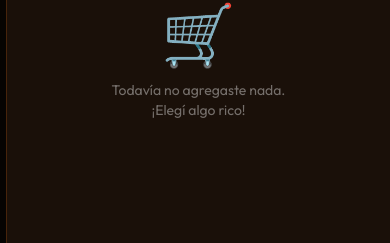
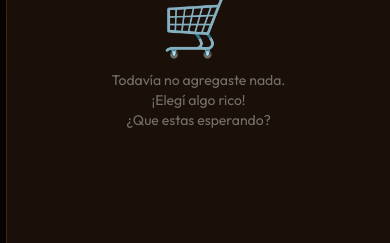
Before and after one commit to chavow5/catalogo, a React (Vite) app: page / in a window 390 px wide. Both pictures are taken after a click on the button 353 px from the left and 33 px from the top of the page. Shown: the part 395-638 px from the top of the page. Built offline with nearby package versions, Linux system fonts and the light colour scheme.

Commit message:
add Comentarios

```diff
--- a/index.html
+++ b/index.html
@@ -6,7 +6,7 @@
     <meta name="viewport" content="width=device-width, initial-scale=1.0" />
     <!-- SEO básico -->
     <meta name="description" content="Carta digital de La Huella — empanadas y pizzas artesanales. Pedí por WhatsApp." />
-    <title>La Huella | Carta Digital</title>
+    <title>La Huella | Catalogo Digital</title>
     <!-- Fuente Outfit de Google Fonts -->
     <link rel="preconnect" href="https://fonts.googleapis.com" />
     <link rel="preconnect" href="https://fonts.gstatic.com" crossorigin />
--- a/src/components/CartSidebar.jsx
+++ b/src/components/CartSidebar.jsx
@@ -2,6 +2,13 @@ import { motion, AnimatePresence } from "framer-motion"
 import { FiX, FiTrash2, FiPlus, FiMinus } from "react-icons/fi"
 import { FaWhatsapp } from "react-icons/fa"
 import { useCarrito } from "../context/CarritoContext"
+
+/*
+Carrito de Compras
+Muestra los productos agregados al carrito
+Permite modificar cantidades, eliminar items, vaciar el carrito
+y hacer el pedido directamente por WhatsApp.
+*/
 
 const CartSidebar = () => {
   const {
@@ -16,6 +23,7 @@ const CartSidebar = () => {
     infoPromoActivada,
   } = useCarrito()
 
+  // Llama a la función de WhatsApp
   const handlePedir = () => {
     pedirPorWhatsapp()
   }
@@ -61,7 +69,7 @@ const CartSidebar = () => {
                 // carrito vacío
                 <div className="flex flex-col items-center justify-center h-full gap-4 text-center">
                   <span className="text-6xl">🛒</span>
-                  <p className="text-white/40 text-sm">Todavía no agregaste nada.<br />¡Elegí algo rico!</p>
+                  <p className="text-white/40 text-sm">Todavía no agregaste nada.<br />¡Elegí algo rico!<br />¿Que estas esperando?</p>
                 </div>
               ) : (
                 <AnimatePresence>
@@ -123,7 +131,8 @@ const CartSidebar = () => {
                           <FiTrash2 size={14} />
                         </button>
                       </motion.div>
-                  )})}
+                    )
+                  })}
                 </AnimatePresence>
               )}
             </div>
--- a/src/components/CategoryTabs.jsx
+++ b/src/components/CategoryTabs.jsx
@@ -1,11 +1,22 @@
 import { motion } from "framer-motion"
+
+/*filtro de productos por categorías
+
+ Muestra tabs con las categorías del menú.
+ Al hacer clic en uno, se actualiza la categoría
+
+ Props:
+   - categorias: array de objetos { id, nombre, emoji }
+   - categoriaActivaId: id de la categoría actualmente seleccionada
+   - setCategoriaActivaId: función para cambiar la categoría activa
+*/
 
 const CategoryTabs = ({ categorias, categoriaActivaId, setCategoriaActivaId }) => {
   if (!categorias || categorias.length === 0) return null
 
   return (
     <div className="flex justify-center mb-8 px-4 relative z-20">
-      <div className="bg-oscuro-700 p-1 rounded-2xl flex gap-1 border border-white/5 overflow-x-auto snap-x scrollbar-hide">
+      <div className="bg-oscuro-700/50 backdrop-blur-md p-1.5 rounded-2xl flex flex-wrap justify-center gap-1.5 border border-white/10 shadow-xl max-w-full">
 
         {categorias.map((cat) => {
           const activo = categoriaActivaId === cat.id
@@ -13,7 +24,7 @@ const CategoryTabs = ({ categorias, categoriaActivaId, setCategoriaActivaId }) =
             <button
               key={cat.id}
               onClick={() => setCategoriaActivaId(cat.id)}
-              className="relative px-6 py-2.5 rounded-xl font-semibold text-sm md:text-base transition-colors duration-200 snap-center whitespace-nowrap"
+              className="relative px-3 md:px-6 py-2 md:py-2.5 rounded-xl font-semibold text-xs md:text-base transition-all duration-200 whitespace-nowrap"
             >
               {/* underline animado debajo del tab activo */}
               {activo && (
--- a/src/components/Footer.jsx
+++ b/src/components/Footer.jsx
@@ -3,6 +3,8 @@ import { FaWhatsapp, FaInstagram } from "react-icons/fa"
 import { FiClock, FiMapPin } from "react-icons/fi"
 import { config } from "../config/local"
 import { div } from "framer-motion/client"
+
+//Footer del sitio
 
 const Footer = () => {
   return (
--- a/src/components/Header.jsx
+++ b/src/components/Header.jsx
@@ -1,8 +1,9 @@
 import { motion, AnimatePresence } from "framer-motion"
 import { FiShoppingBag } from "react-icons/fi"
-
 import { useCarrito } from "../context/CarritoContext"
 import { config } from "../config/local"
+
+//header
 
 const Header = () => {
   const { cantidadTotal, setCarritoAbierto } = useCarrito()
--- a/src/components/HeroSection.jsx
+++ b/src/components/HeroSection.jsx
@@ -1,5 +1,7 @@
 import { motion } from "framer-motion"
 import { config } from "../config/local"
+
+// Parte principal de la pagina
 
 const HeroSection = () => {
   return (
--- a/src/components/ImageModal.jsx
+++ b/src/components/ImageModal.jsx
@@ -1,5 +1,7 @@
 import { motion } from "framer-motion"
 import { FiX } from "react-icons/fi"
+
+//Componente para ver las imagenes en grande
 
 const ImageModal = ({ imagen, onClose }) => {
   if (!imagen) return null
--- a/src/components/ProductCard.jsx
+++ b/src/components/ProductCard.jsx
@@ -5,6 +5,8 @@ import { FiPlus, FiMinus, FiShoppingBag, FiMaximize2, FiList } from "react-icons
 import { useCarrito } from "../context/CarritoContext"
 import ImageModal from "./ImageModal"
 import ComboBuilderModal from "./ComboBuilderModal"
+
+//Componente para mostrar los productos
 
 const animCard = {
   hidden: { opacity: 0, y: 20 },
@@ -20,10 +22,10 @@ export const ProductCard = ({ producto, categoriaId }) => {
     tieneVariantes ? producto.variantes[0].id : null
   )
 
-  // Si NO tiene variantes (ej. empanadas), usa un estado para la cantidad
+  // Si NO tiene variantes (ej. empanadas ), usa un estado para la cantidad
   const [cantidad, setCantidad] = useState(1)
 
-  // Estados para modales
+  // Estados para componentes
   const [modalImagenAbierto, setModalImagenAbierto] = useState(false)
   const [modalComboAbierto, setModalComboAbierto] = useState(false)
 
--- a/src/config/local.js
+++ b/src/config/local.js
@@ -1,5 +1,5 @@
 // variables de entorno del local
-// se cargan desde .env.local (dev) o Vercel Dashboard (producción)
+// se cargan desde .env.local (dev) o Vercel (producción)
 export const config = {
   whatsapp: import.meta.env.VITE_WHATSAPP_NUMERO || "3804201334",
   nombreLocal: import.meta.env.VITE_NOMBRE_LOCAL || "La Huella",
@@ -11,12 +11,19 @@ export const config = {
 
   // Promociones configurables del local
   // true = activa el descuento automático agrupando múltiplos de la cantidad mínima
+
+  // aca se puede armar un descuento por cantidad de  $$
+  // por ejemplo 10% de descuento en monto total
+
+  // configirar descuento por total
+  // si el total es mayor a X cantidad de $$ se aplica un descuento del Y%
+
   promociones: {
     activa: false,
     // ID de la categoría a la que aplica la promo (ej: "cat-empanadas")
     categoriaId: "cat-empanadas",
     cantidadMinima: 6, // múltiplo (ej: docena, media docena)
     precioPromocionalUnitario: 1000, // a cuánto queda cada unidad dentro de la promo
-    nombrePromoMostrado: "Promo Empanadas" // el nombre que sale en el ticket/carrito
+    nombrePromoMostrado: "Descuento del 10%" // el nombre que sale en el ticket/carrito
   }
 }
--- a/src/context/CarritoContext.jsx
+++ b/src/context/CarritoContext.jsx
@@ -1,6 +1,12 @@
 import { createContext, useContext, useState, useCallback } from "react"
 import { config } from "../config/local"
 import { categorias } from "../data/productos"
+
+// Contexto global del carrito de compras
+//
+// Centraliza todo el estado y la lógica del carrito:
+// agregar, quitar, cambiar cantidad, vaciar, calcular totales,
+// aplicar promociones automáticas y generar el pedido por WhatsApp.
 
 const CarritoContext = createContext()
 
```
Also changed, not shown: src/components/ComboBuilderModal.jsx (+10 -0 lines). Lines whose indentation alone changed are shown as unchanged.
